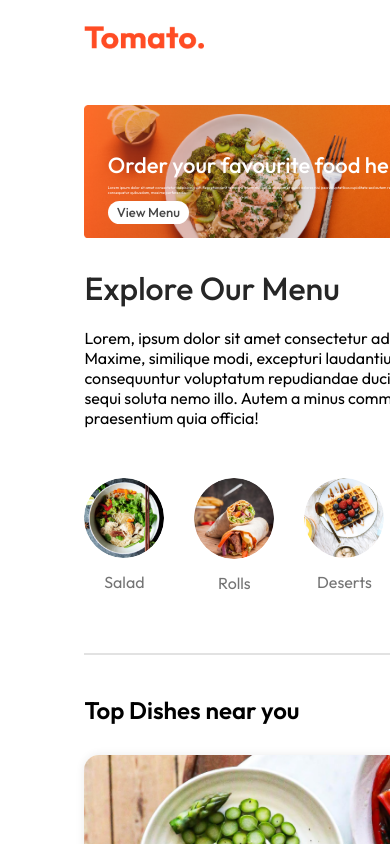
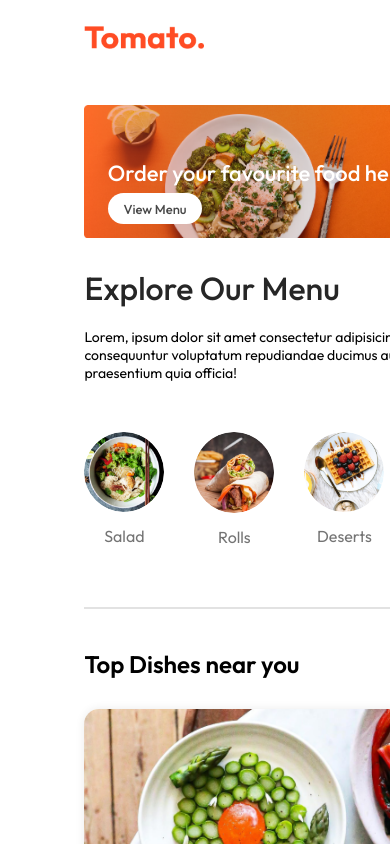
Before and after one commit to RaRashed/ReactFoodOrderingApp, a React (Vite) app: page / in a window 390 px wide. Shown: the top 844 px of the page. Built offline with nearby package versions, Linux system fonts and the light colour scheme.

Commit message:
responsive page

```diff
--- a/src/components/ExploreMenu/ExploreMenu.css
+++ b/src/components/ExploreMenu/ExploreMenu.css
@@ -47,3 +47,9 @@
     padding: 2px;
 
 }
+@media (max-width:1050px) {
+    .explore-menu-text{
+        max-width: 100%;
+        font-size: 14px;
+    }
+}
--- a/src/components/Footer/Footer.css
+++ b/src/components/Footer/Footer.css
@@ -42,3 +42,14 @@
     background-color: green;
     border: none;
 }
+@media (max-width:750px) {
+    .footer-content{
+        display: flex;
+        flex-direction: column;
+        gap: 35px;
+    }
+    .footer-copyright{
+        text-align: center;
+    }
+
+}
--- a/src/components/Header/Header.css
+++ b/src/components/Header/Header.css
@@ -35,3 +35,19 @@
     font-size: max(1vw,13px);
     border-radius: 50px;
 }
+@media (max-width:1050px) {
+    .header-contents{
+        max-width: 45%;
+    }
+}
+@media (max-width:750px) {
+    .header-contents {
+        max-width: 65%;
+    }
+    .header-contents p{
+        display: none;
+    }
+    .header-contents button{
+        padding: 2vw 4vw;
+    }
+}
```
